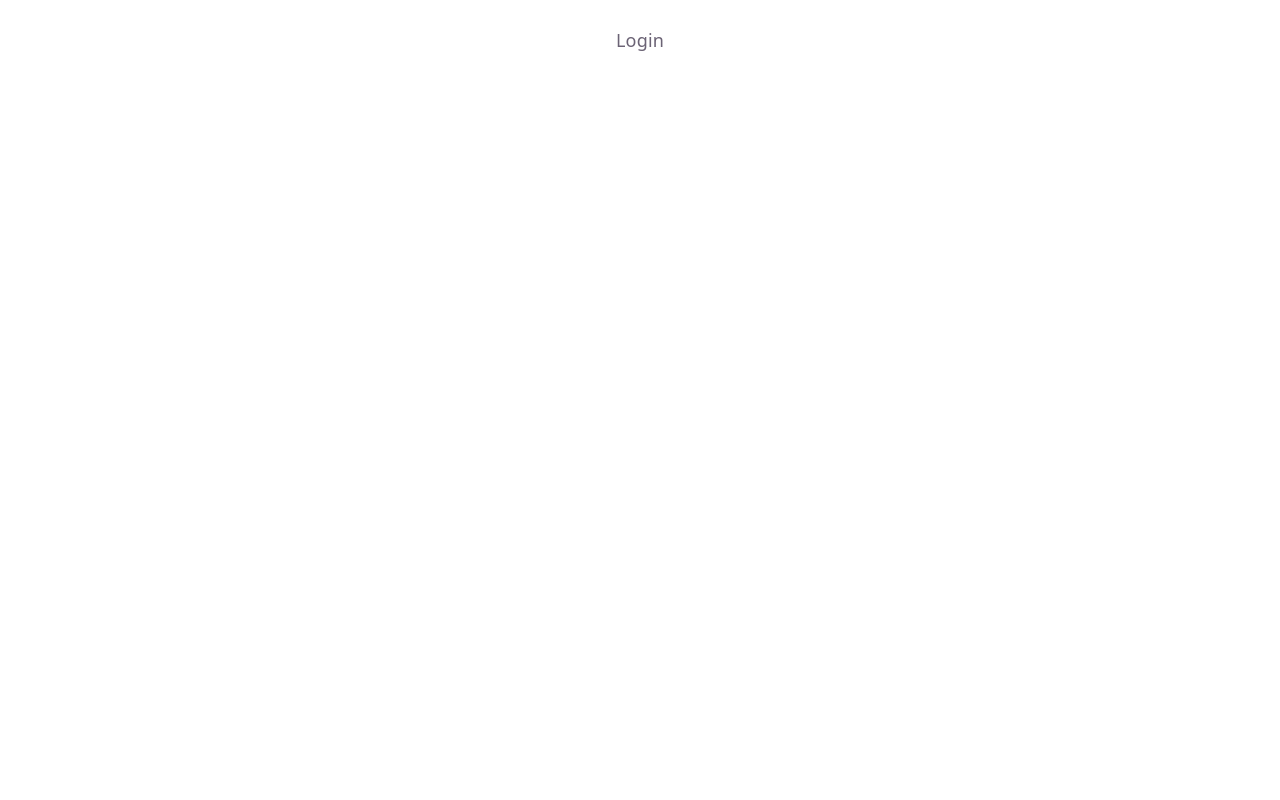
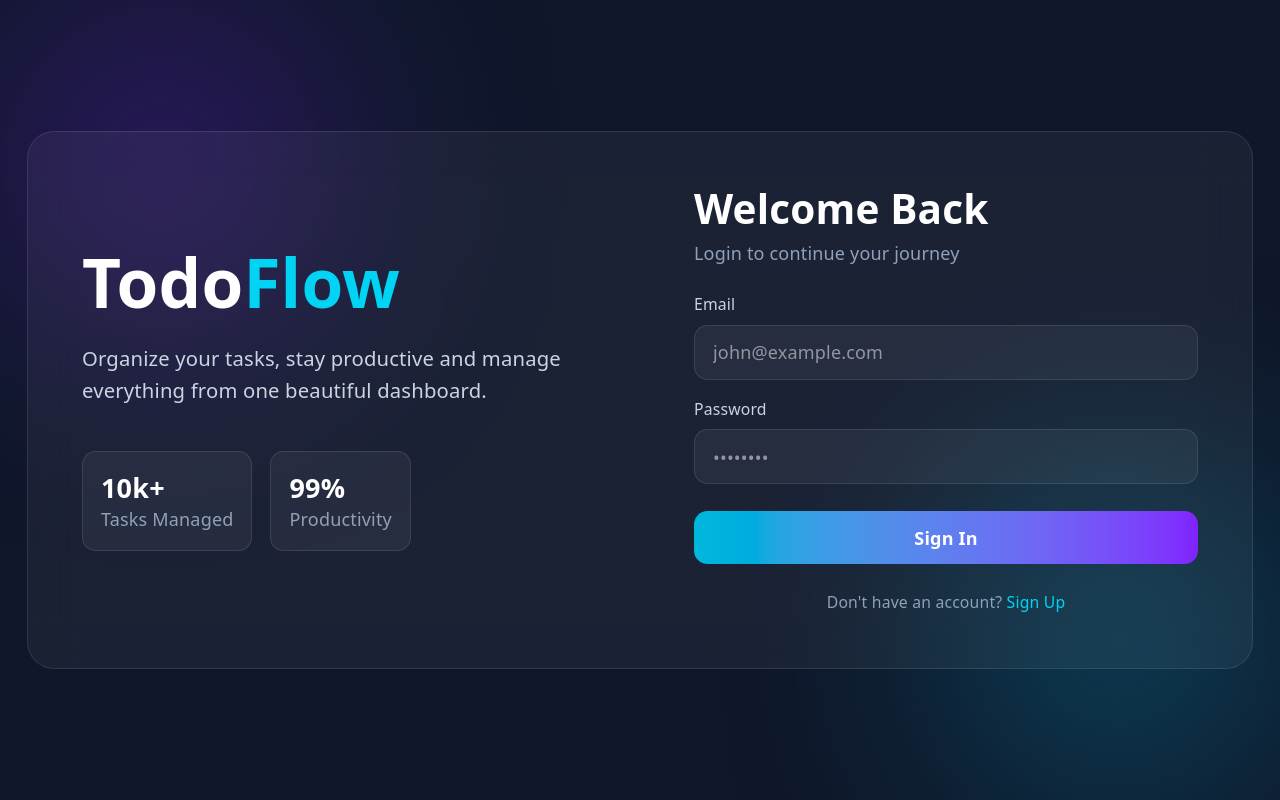
Before and after one commit to tejayy/Zustand-masterclass, a React (Vite) app: page / in a window 1280 px wide. Built offline with nearby package versions, Linux system fonts and the light colour scheme.

Commit message:
persist middleware  and protected routed added

```diff
--- a/package.json
+++ b/package.json
@@ -10,6 +10,7 @@
     "preview": "vite preview"
   },
   "dependencies": {
+    "dotenv": "^17.4.2",
     "react": "^19.2.6",
     "react-dom": "^19.2.6",
     "react-hot-toast": "^2.6.0"
--- a/src/App.tsx
+++ b/src/App.tsx
@@ -5,6 +5,7 @@ import { Toaster } from "react-hot-toast";
 import LoginPage from "./pages/LoginPage";
 import DashboardPage from "./pages/DashboardPage";
 import { useAuthStore } from "./stores/authStore";
+import ProtectedRoute from "./components/ProtectedRoute";
 
 const App = () => {
   const isAuthenticated = useAuthStore((state) => state.isAuthenticated);
@@ -18,6 +19,15 @@ const App = () => {
             path="/"
             element={isAuthenticated ? <DashboardPage /> : <LoginPage />}
           />
+          <Route
+            path="/dashboard"
+            element={
+              <ProtectedRoute>
+                <DashboardPage />
+              </ProtectedRoute>
+            }
+          />
+          <Route path="/login" element={<LoginPage />} />
           <Route path="/counter" element={<CounterPage />} />
           <Route path="/todo" element={<TodoPage />} />
         </Routes>
--- /dev/null
+++ b/src/components/ProtectedRoute.tsx
@@ -0,0 +1,18 @@
+import { Navigate } from "react-router-dom";
+import { useAuthStore } from "../stores/authStore";
+
+interface Props {
+  children: React.ReactNode;
+}
+
+const ProtectedRoute = ({ children }: Props) => {
+  const isAuthenticated = useAuthStore((state) => state.isAuthenticated);
+
+  if (!isAuthenticated) {
+    return <Navigate to="/login" />;
+  }
+
+  return children;
+};
+
+export default ProtectedRoute;
--- a/src/pages/LoginPage.tsx
+++ b/src/pages/LoginPage.tsx
@@ -1,21 +1,126 @@
+import toast from "react-hot-toast";
+import { loginUser } from "../services/authService";
 import { useAuthStore } from "../stores/authStore";
+import { useState } from "react";
 
 const LoginPage = () => {
+  const [email, setEmail] = useState("");
+  const [password, setPassword] = useState("");
+  const [loading, setLoading] = useState(false);
+
   const login = useAuthStore((state) => state.login);
-  const handleLogin = () => {
-    login(
-      {
-        id: "1",
-        name: "Tejas",
-        email: "test@test.com",
-      },
-      "jwt-token-123",
-    );
+
+  const handleSubmit = async (e: React.FormEvent) => {
+    e.preventDefault();
+
+    try {
+      setLoading(true);
+
+      const data = await loginUser({
+        email,
+        password,
+      });
+
+      login(data.user, data.token);
+      toast.success(`Welcome ${data.user.name}`);
+    } catch (error) {
+      toast.error("Login failed");
+      console.log(error);
+    } finally {
+      setLoading(false);
+    }
   };
 
   return (
-    <div className="min-w-screen flex items-center justify-center p-6">
-      <button onClick={handleLogin}>Login</button>
+    <div className="relative min-h-screen overflow-hidden bg-[#0f172a]">
+      {/* Background Effects */}
+      <div className="absolute left-0 top-0 h-72 w-72 rounded-full bg-violet-600/30 blur-[120px]" />
+      <div className="absolute bottom-0 right-0 h-72 w-72 rounded-full bg-cyan-500/30 blur-[120px]" />
+
+      <div className="relative flex min-h-screen items-center justify-center p-6">
+        <div className="grid w-full max-w-6xl overflow-hidden rounded-3xl border border-white/10 bg-white/5 backdrop-blur-xl md:grid-cols-2">
+          {/* Left Side */}
+          <div className="hidden flex-col justify-center p-12 md:flex">
+            <h1 className="text-6xl font-extrabold text-white">
+              Todo<span className="text-cyan-400">Flow</span>
+            </h1>
+
+            <p className="mt-6 max-w-md text-lg text-slate-300">
+              Organize your tasks, stay productive and manage everything from
+              one beautiful dashboard.
+            </p>
+
+            <div className="mt-10 flex gap-4">
+              <div className="rounded-xl border border-white/10 bg-white/5 p-4">
+                <h3 className="text-2xl font-bold text-white">10k+</h3>
+                <p className="text-slate-400">Tasks Managed</p>
+              </div>
+
+              <div className="rounded-xl border border-white/10 bg-white/5 p-4">
+                <h3 className="text-2xl font-bold text-white">99%</h3>
+                <p className="text-slate-400">Productivity</p>
+              </div>
+            </div>
+          </div>
+
+          {/* Right Side */}
+          <div className="flex items-center justify-center p-8 md:p-12">
+            <form onSubmit={handleSubmit} className="w-full max-w-md space-y-6">
+              <div>
+                <h2 className="text-4xl font-bold text-white">Welcome Back</h2>
+                <p className="mt-2 text-slate-400">
+                  Login to continue your journey
+                </p>
+              </div>
+
+              <div className="space-y-4">
+                <div>
+                  <label className="mb-2 block text-sm text-slate-300">
+                    Email
+                  </label>
+
+                  <input
+                    type="email"
+                    placeholder="john@example.com"
+                    value={email}
+                    onChange={(e) => setEmail(e.target.value)}
+                    className="w-full rounded-xl border border-white/10 bg-white/5 px-4 py-3 text-white outline-none transition focus:border-cyan-400"
+                  />
+                </div>
+
+                <div>
+                  <label className="mb-2 block text-sm text-slate-300">
+                    Password
+                  </label>
+
+                  <input
+                    type="password"
+                    placeholder="••••••••"
+                    value={password}
+                    onChange={(e) => setPassword(e.target.value)}
+                    className="w-full rounded-xl border border-white/10 bg-white/5 px-4 py-3 text-white outline-none transition focus:border-cyan-400"
+                  />
+                </div>
+              </div>
+
+              <button
+                type="submit"
+                disabled={loading}
+                className="w-full rounded-xl bg-gradient-to-r from-cyan-500 to-violet-600 py-3 font-semibold text-white transition hover:scale-[1.02] disabled:cursor-not-allowed disabled:opacity-70"
+              >
+                {loading ? "Signing In..." : "Sign In"}
+              </button>
+
+              <p className="text-center text-sm text-slate-400">
+                Don't have an account?{" "}
+                <span className="cursor-pointer font-medium text-cyan-400 hover:text-cyan-300">
+                  Sign Up
+                </span>
+              </p>
+            </form>
+          </div>
+        </div>
+      </div>
     </div>
   );
 };
--- /dev/null
+++ b/src/services/api.ts
@@ -0,0 +1,18 @@
+import axios from "axios";
+import { useAuthStore } from "../stores/authStore";
+
+const baseUrl = import.meta.env.VITE_BASE_URL;
+
+export const api = axios.create({
+  baseURL: baseUrl,
+});
+
+api.interceptors.request.use((config) => {
+  const token = useAuthStore.getState().token;
+
+  if (token) {
+    config.headers.Authorization = `Bearer ${token}`;
+  }
+
+  return config;
+});
--- /dev/null
+++ b/src/services/authService.ts
@@ -0,0 +1,7 @@
+import type { LoginData, LoginResponse } from "../types/auth";
+import { api } from "./api";
+
+export const loginUser = async (data: LoginData): Promise<LoginResponse> => {
+  const response = await api.post<LoginResponse>("/auth/login", data);
+  return response.data;
+};
--- a/src/stores/authStore.ts
+++ b/src/stores/authStore.ts
@@ -1,5 +1,6 @@
 import { create } from "zustand";
 import type { User } from "../types/auth";
+import { persist } from "zustand/middleware";
 
 interface AuthStore {
   user: User | null;
@@ -9,14 +10,20 @@ interface AuthStore {
   logout: () => void;
 }
 
-export const useAuthStore = create<AuthStore>((set) => ({
+export const useAuthStore = create<AuthStore>()(
+  persist(
+    (set) => ({
       user: null,
-
       token: null,
 
       isAuthenticated: false,
 
-  login: (user, token) => set({ user, token, isAuthenticated: true }),
+      login: (user, token) =>
+        set({
+          user,
+          token,
+          isAuthenticated: true,
+        }),
 
       logout: () =>
         set({
@@ -24,4 +31,9 @@ export const useAuthStore = create<AuthStore>((set) => ({
           token: null,
           isAuthenticated: false,
         }),
-}));
+    }),
+    {
+      name: "auth-storage",
+    },
+  ),
+);
--- a/src/types/auth.ts
+++ b/src/types/auth.ts
@@ -4,3 +4,17 @@ export interface User {
   email: string;
   //   password: string;
 }
+
+export interface LoginData {
+  email: string;
+  password: string;
+}
+
+export interface LoginResponse {
+  user: {
+    id: string;
+    name: string;
+    email: string;
+  };
+  token: string;
+}
```
Also changed, not shown: 2 other files (tests, documents, lock files or other folders). Lines whose indentation alone changed are shown as unchanged.
